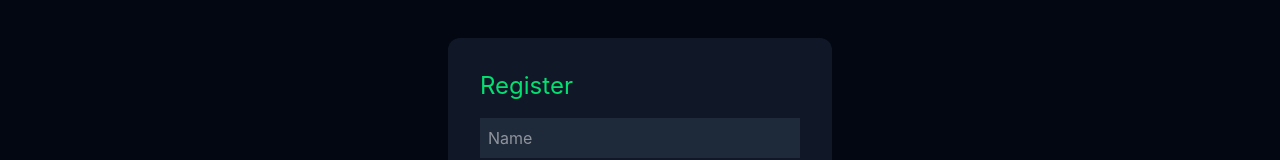
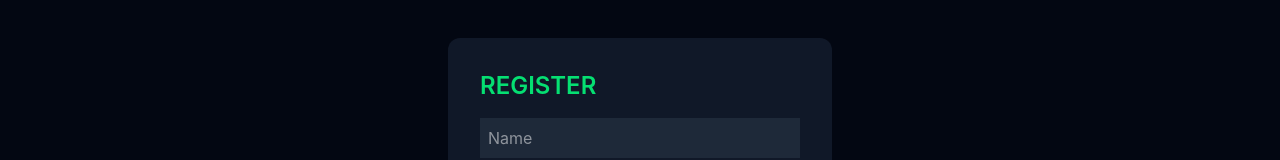
Before and after one commit to abhijith-dev3/FULL-STACK-HABIT-TRACKER, a React app in the folder frontend/: page /register in a window 1280 px wide. Shown: the part 268-428 px from the top of the page. Built offline with nearby package versions, Linux system fonts and the light colour scheme; the HTML template or start-up script is replaced by a standard one.

Commit message:
ui update

```diff
--- a/frontend/src/pages/Register.jsx
+++ b/frontend/src/pages/Register.jsx
@@ -41,7 +41,7 @@ export default function Register() {
     <div className="h-screen flex items-center justify-center bg-gray-950 text-white">
       <div className="bg-gray-900 p-8 rounded-xl w-96">
 
-        <h2 className="text-2xl text-green-400 mb-4">Register</h2>
+        <h2 className="text-2xl text-green-400 mb-4 font-semibold uppercase">register</h2>
 
         <input
           className="w-full p-2 mb-3 bg-gray-800"
```
